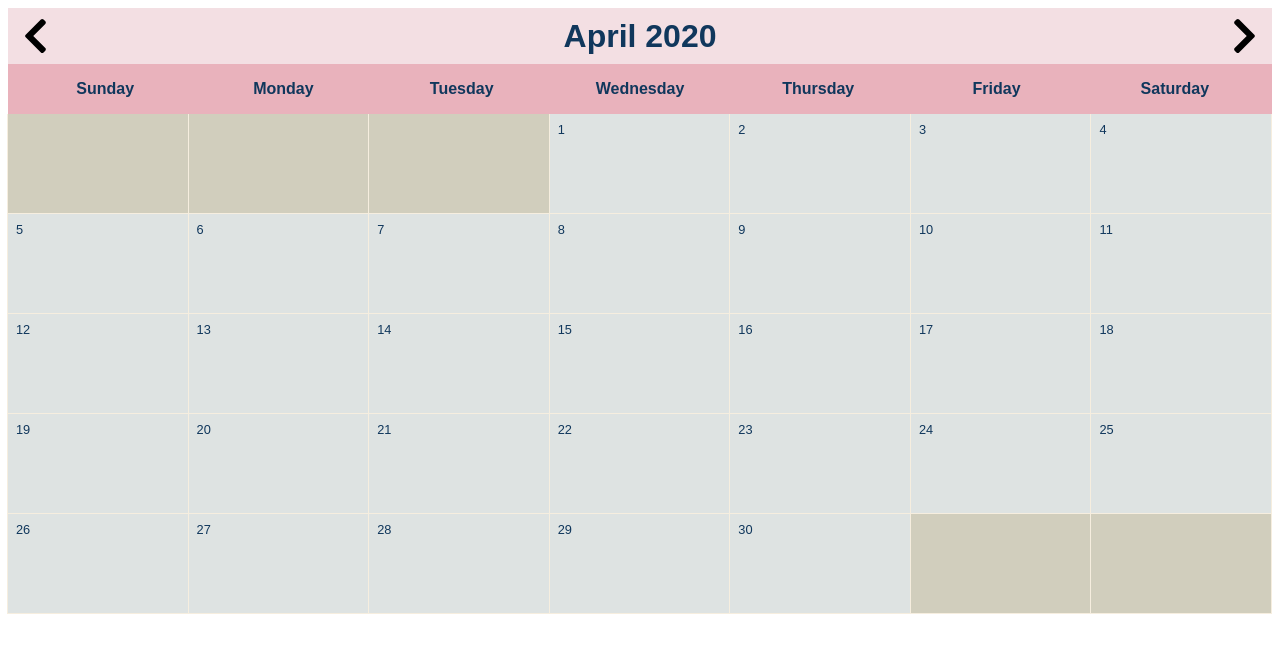
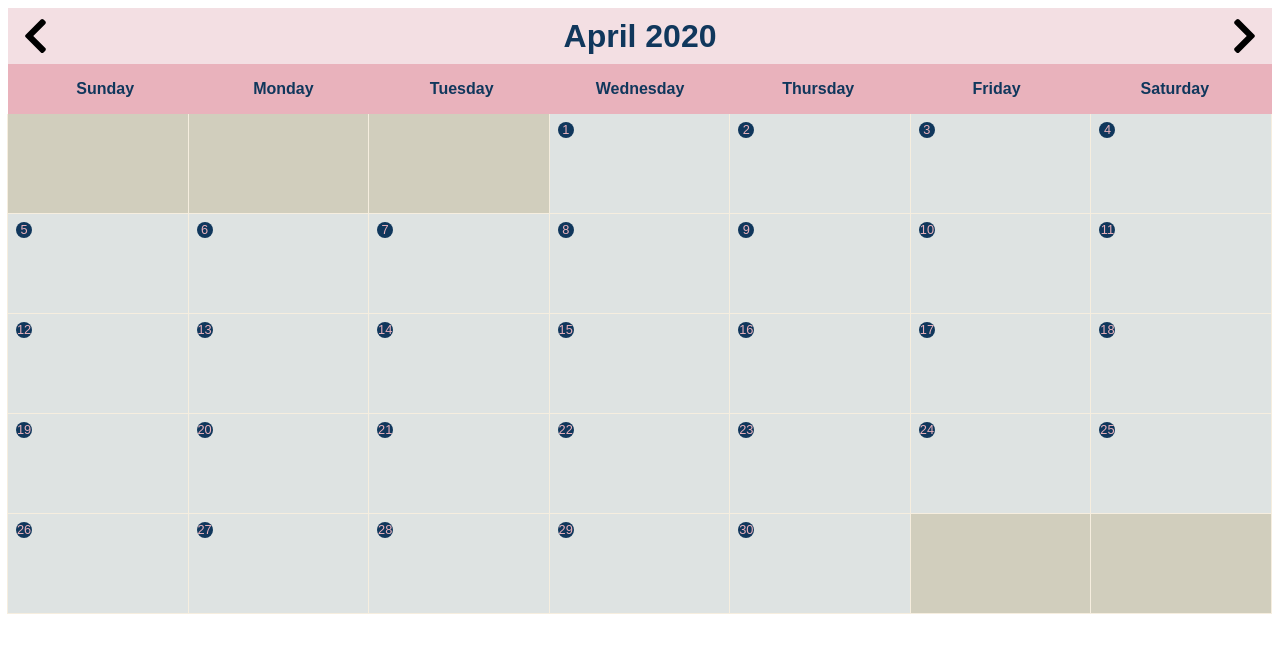
Before and after one commit to gutierrezf/calendar-challenge, a React (Vite) app: page / in a window 1280 px wide. Shown: the top 652 px of the page. Built offline with nearby package versions, Linux system fonts and the light colour scheme.

Commit message:
add basic reminders ui

```diff
--- a/package.json
+++ b/package.json
@@ -17,6 +17,7 @@
     "react": "^16.13.1",
     "react-dom": "^16.13.1",
     "react-redux": "^7.2.0",
+    "reactjs-popup": "^1.5.0",
     "redux": "^4.0.5",
     "styled-components": "^5.0.1"
   },
--- a/src/App.js
+++ b/src/App.js
@@ -7,9 +7,8 @@ import { setDate } from './store/reducers/date';
 const App = () => {
   const dispatch = useDispatch();
   const date = new Date();
-  const year = date.getFullYear();
-  const month = date.getMonth() + 1;
-  dispatch(setDate(moment(`${year}-${month}`)));
+  const startOfTheMonth = new Date(date.getFullYear(), date.getMonth(), 1);
+  dispatch(setDate(moment(startOfTheMonth)));
 
   return <Calendar />;
 };
--- /dev/null
+++ b/src/Calendar/components/DayGrid.js
@@ -0,0 +1,96 @@
+import React, { useState } from 'react';
+import PropTypes from 'prop-types';
+import styled from 'styled-components';
+import moment from 'moment';
+
+const DayContainer = styled.div`
+  background: ${(props) => props.theme.iron};
+  border: 1px solid;
+  border-color: ${(props) => props.theme.quarterSpanishWhite};
+  border-top: 0;
+  display: flex;
+  flex-direction: column;
+  margin-left: -1px;
+  height: 100px;
+  position: relative;
+  width: 100%;
+
+  &:before {
+    background: ${(props) => props.theme.blueZodiac};
+    border-radius: 50%;
+    color: ${(props) => props.theme.shilo};
+    content: '${(props) => props.dayNumber}';
+    font-size: 0.8rem;
+    min-height: 1rem;
+    left: 0.5rem;
+    position: absolute;
+    text-align: center;
+    top: 0.5rem;
+    min-width: 1rem;
+    z-index: 1;
+  }
+
+  @media (max-width: ${(props) => props.theme.small}) {
+    align-items: flex-end;
+    height: auto;
+    min-height: 100px;
+
+    &:before {
+      border-radius: 5px;
+      content: '${(props) => props.dayName} ${(props) => props.dayNumber}';
+      padding: 0.2rem;
+    }
+  }
+`;
+
+const Reminder = styled.span`
+  background: ${(props) => props.color};
+  color: white;
+  border-radius: 0.2rem;
+  font-size: 0.5rem;
+  margin: 0.5rem auto 0;
+  padding: 0.5rem;
+  position: relative;
+  width: 80%;
+
+  &:last-child {
+    margin-bottom: 0.5rem;
+  }
+
+  @media (max-width: ${(props) => props.theme.small}) {
+    margin: 0.5rem 0 0;
+  }
+`;
+
+const DayGrid = ({ date }) => {
+  const [reminders, setReminders] = useState([]);
+  const dayName = date.format('dddd');
+  const dayNumber = date.format('D');
+
+  const addReminder = () => {
+    setReminders([
+      ...reminders,
+      {
+        city: 'miami',
+        desc: 'Heellow! This is a test',
+        color: ['red', 'green', 'blue', 'gray'][Math.floor(Math.random() * 4)],
+      },
+    ]);
+  };
+
+  return (
+    <DayContainer dayName={dayName} dayNumber={dayNumber} onClick={addReminder}>
+      {reminders.map((reminder, index) => (
+        <Reminder key={index} color={reminder.color}>
+          {reminder.desc}
+        </Reminder>
+      ))}
+    </DayContainer>
+  );
+};
+
+DayGrid.propTypes = {
+  date: PropTypes.instanceOf(moment),
+};
+
+export default DayGrid;
--- a/src/Calendar/components/TableGrid.js
+++ b/src/Calendar/components/TableGrid.js
@@ -2,6 +2,7 @@ import React from 'react';
 import PropTypes from 'prop-types';
 import styled from 'styled-components';
 import moment from 'moment';
+import DayGrid from './DayGrid';
 
 const NUMBER_OF_DAYS = 7;
 
@@ -24,31 +25,6 @@ const WeekRow = styled.div`
   }
 `;
 
-const DayGrid = styled.div`
-  background: ${(props) => props.theme.iron};
-  border: 1px solid;
-  border-color: ${(props) => props.theme.quarterSpanishWhite};
-  border-top: 0;
-  margin-left: -1px;
-  min-height: 100px;
-  position: relative;
-  width: 100%;
-
-  &:before {
-    content: '${(props) => props.dayNumber}';
-    font-size: 0.8rem;
-    left: 0.5rem;
-    position: absolute;
-    top: 0.5rem;
-  }
-
-  @media (max-width: ${(props) => props.theme.small}) {
-    &:before {
-      content: '${(props) => props.day} ${(props) => props.dayNumber}';
-    }
-  }
-`;
-
 const BlankGrid = styled.div`
   background: ${(props) => props.theme.foggyGray};
   border: 1px solid;
@@ -63,7 +39,7 @@ const BlankGrid = styled.div`
   }
 `;
 
-const getBlackGrid = (num, prefix = 'start') => {
+const getBlacksGrid = (num, prefix = 'start') => {
   const blacks = [...Array(num).keys()];
 
   return blacks.map((index) => {
@@ -71,17 +47,11 @@ const getBlackGrid = (num, prefix = 'start') => {
   });
 };
 
-const getDayGrid = (start, end, date) => {
+const getWeekGrid = (start, end, date) => {
   const days = [];
   for (let i = start; i <= end; i++) {
     const dayDate = date.clone().add(i - 1, 'days');
-    days.push(
-      <DayGrid
-        day={dayDate.format('dddd')}
-        dayNumber={i}
-        key={`day-${i}`}
-      ></DayGrid>,
-    );
+    days.push(<DayGrid key={dayDate.format('MMMM D YYYY')} date={dayDate} />);
   }
 
   return days;
@@ -94,20 +64,20 @@ const createGrid = (date) => {
   let offSetDays = NUMBER_OF_DAYS - firstDay;
 
   const fistWeek = [
-    ...getBlackGrid(firstDay),
-    ...getDayGrid(1, offSetDays, date),
+    ...getBlacksGrid(firstDay),
+    ...getWeekGrid(1, offSetDays, date),
   ];
 
   const gridItems = [fistWeek];
 
   while (offSetDays < daysInTheMonth) {
     const newOffSetDays = Math.min(offSetDays + NUMBER_OF_DAYS, daysInTheMonth);
-    let nextWeek = getDayGrid(offSetDays + 1, newOffSetDays, date);
+    let nextWeek = getWeekGrid(offSetDays + 1, newOffSetDays, date);
 
     if (nextWeek.length !== NUMBER_OF_DAYS) {
       nextWeek = [
         ...nextWeek,
-        ...getBlackGrid(NUMBER_OF_DAYS - nextWeek.length, 'end'),
+        ...getBlacksGrid(NUMBER_OF_DAYS - nextWeek.length, 'end'),
       ];
     }
 
--- a/src/Calendar/components/index.js
+++ b/src/Calendar/components/index.js
@@ -1,5 +1,6 @@
 import HeaderNav from './HeaderNav';
 import WeekDayRow from './WeekDayRow';
 import TableGrid from './TableGrid';
+import DayGrid from './DayGrid';
 
-export { HeaderNav, TableGrid, WeekDayRow };
+export { DayGrid, HeaderNav, TableGrid, WeekDayRow };
```
Also changed, not shown: 1 other file (tests, documents, lock files or other folders).
